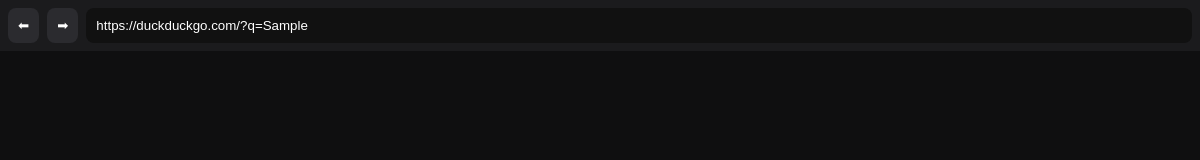
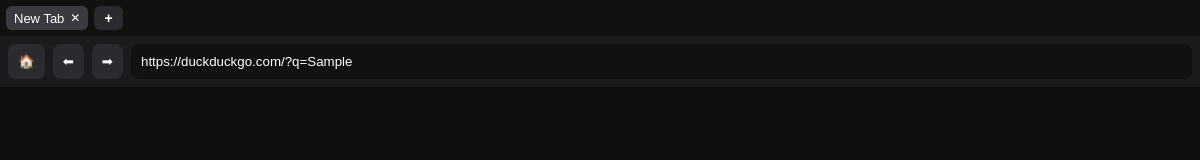
Before and after one commit to BaskalM0ment/NoTrace-Browser, an Electron app: page index.html in a window 1200 px wide. Both pictures are taken after typing "Sample" into the empty fields and a click on the button "Go". Drawn offline with Linux system fonts and the light colour scheme.

Commit message:
Update index.html

```diff
--- a/index.html
+++ b/index.html
@@ -9,10 +9,10 @@ body {
   margin: 0;
   font-family: Arial;
   background: #0f0f10;
-  color: #fff;
+  color: white;
 }
 
-/* CENTER PAGE */
+/* START PAGE */
 #start {
   height: 100vh;
   display: flex;
@@ -40,7 +40,6 @@ body {
   border: none;
   background: #2b2b2f;
   color: white;
-  cursor: pointer;
 }
 
 /* BROWSER */
@@ -50,11 +49,54 @@ body {
   flex-direction: column;
 }
 
+.tabs {
+  display: flex;
+  background: #111;
+  padding: 6px;
+  gap: 6px;
+}
+
+.tab {
+  background: #2a2a2f;
+  padding: 4px 8px;
+  border-radius: 6px;
+  cursor: pointer;
+  font-size: 13px;
+  display: flex;
+  align-items: center;
+}
+.tab span:last-child {
+  margin-left: 6px;
+  font-size: 12px;
+}
+.tabs .tab:last-child {
+  padding: 4px 10px;
+  font-size: 14px;
+}
+
+.tab.active {
+  background: #3a3a40;
+}
+
 .top {
   display: flex;
   gap: 8px;
   padding: 8px;
   background: #1b1b1d;
+}
+
+/* ✅ FIXED BUTTON STYLE (moved here) */
+.top button {
+  padding: 10px;
+  border-radius: 8px;
+  border: none;
+  background: #2b2b2f;
+  color: white;
+  cursor: pointer;
+}
+
+.top button:hover {
+  background: #3a3a40;
 }
 
 .top input {
@@ -66,24 +108,21 @@ body {
   color: white;
 }
 
-.top button {
-  padding: 10px;
-  border-radius: 8px;
-  border: none;
-  background: #2b2b2f;
-  color: white;
-}
-
 webview {
   width: 100%;
   height: 100%;
+  display: none;
+}
+
+webview.active {
+  display: flex;
 }
 </style>
 </head>
 
 <body>
 
-<!-- START PAGE -->
+<!-- START -->
 <div id="start">
   <div class="center">
     <h2>NoTrace Browser</h2>
@@ -94,22 +133,28 @@ webview {
 
 <!-- BROWSER -->
 <div id="browser">
+  <div class="tabs" id="tabs"></div>
+
   <div class="top">
+    <button onclick="goHome()">🏠</button>
     <button onclick="back()">⬅</button>
     <button onclick="forward()">➡</button>
     <input id="url">
   </div>
 
-  <webview id="view"></webview>
+  <div id="views"></div>
 </div>
 
 <script>
+let tabs = [];
+let active = -1;
+
 const start = document.getElementById("start");
 const browser = document.getElementById("browser");
-const view = document.getElementById("view");
+const tabsDiv = document.getElementById("tabs");
+const viewsDiv = document.getElementById("views");
 const urlBar = document.getElementById("url");
 
-/* SEARCH */
 function search() {
   let v = document.getElementById("search").value.trim();
   if (!v) return;
@@ -121,27 +166,138 @@ function search() {
   start.style.display = "none";
   browser.style.display = "flex";
 
-  view.src = v;
-  urlBar.value = v;
+  createTab(v);
 }
 
-/* ENTER KEY */
+function createTab(url = "https://duckduckgo.com") {
+  const webview = document.createElement("webview");
+  webview.src = url;
+
+  viewsDiv.appendChild(webview);
+
+  tabs.push({
+    view: webview,
+    title: "New Tab"
+  });
+
+  active = tabs.length - 1;
+
+  webview.addEventListener("page-title-updated", e => {
+    tabs[active].title = e.title;
+    renderTabs();
+  });
+
+  webview.addEventListener("did-navigate", e => {
+    if (tabs[active].view === webview) {
+      urlBar.value = e.url;
+    }
+  });
+
+  switchTab(active);
+  renderTabs();
+}
+
+function switchTab(i) {
+  active = i;
+
+  tabs.forEach((t, index) => {
+    t.view.classList.remove("active");
+    if (index === i) {
+      t.view.classList.add("active");
+      urlBar.value = t.view.src;
+    }
+  });
+
+  renderTabs();
+}
+
+function closeTab(i) {
+  viewsDiv.removeChild(tabs[i].view);
+  tabs.splice(i, 1);
+
+  if (tabs.length === 0) {
+    active = -1;
+    browser.style.display = "none";
+    start.style.display = "flex";
+    return;
+  }
+
+  active = Math.max(0, i - 1);
+  switchTab(active);
+}
+
+function renderTabs() {
+  tabsDiv.innerHTML = "";
+
+  tabs.forEach((t, i) => {
+    const el = document.createElement("div");
+    el.className = "tab " + (i === active ? "active" : "");
+
+    const title = document.createElement("span");
+    title.textContent = t.title;
+
+    const close = document.createElement("span");
+    close.textContent = " ✕";
+    close.style.marginLeft = "6px";
+    close.style.cursor = "pointer";
+
+    close.onclick = (e) => {
+      e.stopPropagation();
+      closeTab(i);
+    };
+
+    el.appendChild(title);
+    el.appendChild(close);
+
+    el.onclick = () => switchTab(i);
+
+    tabsDiv.appendChild(el);
+  });
+
+  /* + BUTTON AT END */
+  const add = document.createElement("div");
+  add.className = "tab";
+  add.textContent = "+";
+  add.style.fontWeight = "bold";
+
+  add.onclick = () => newTab();
+
+  tabsDiv.appendChild(add);
+}
+
+function back() {
+  if (active === -1) return;
+  tabs[active].view.goBack();
+}
+
+function forward() {
+  if (active === -1) return;
+  tabs[active].view.goForward();
+}
+
+function goHome() {
+  browser.style.display = "none";
+  start.style.display = "flex";
+}
+
+function newTab() {
+  createTab();
+}
+
 document.getElementById("search").addEventListener("keydown", e => {
   if (e.key === "Enter") search();
 });
 
-/* NAVIGATION */
-function back() {
-  view.goBack();
-}
+urlBar.addEventListener("keydown", e => {
+  if (e.key === "Enter") {
+    let v = urlBar.value;
 
-function forward() {
-  view.goForward();
-}
+    if (!v.startsWith("http")) {
+      v = "https://duckduckgo.com/?q=" + encodeURIComponent(v);
+    }
 
-/* UPDATE URL */
-view.addEventListener("did-navigate", (e) => {
-  urlBar.value = e.url;
+    tabs[active].view.src = v;
+  }
 });
 </script>
 
```
